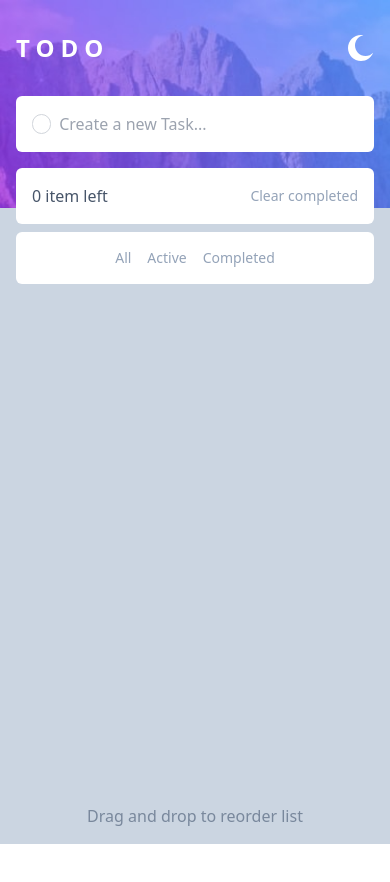
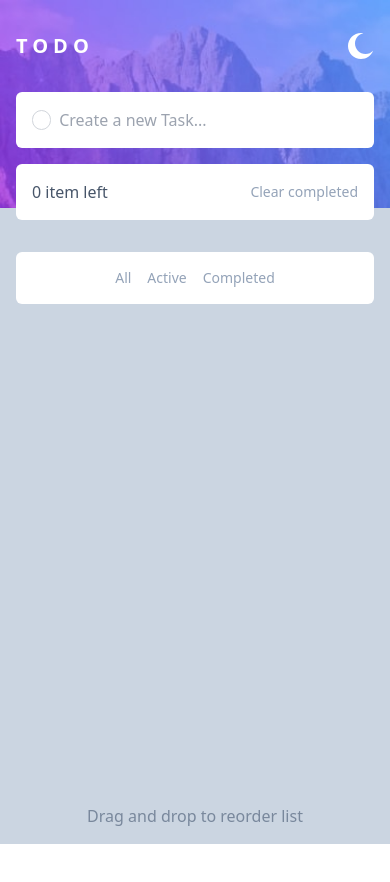
Before and after one commit to PandaDesigner/react-todo-frontend-mentor, a React (Vite) app: page / in a window 390 px wide. Shown: the top 882 px of the page. Built offline with nearby package versions, Linux system fonts and the light colour scheme.

Commit message:
full app

```diff
--- a/package.json
+++ b/package.json
@@ -10,6 +10,7 @@
     "preview": "vite preview"
   },
   "dependencies": {
+    "@hello-pangea/dnd": "^16.3.0",
     "react": "^18.2.0",
     "react-dom": "^18.2.0",
     "style-component": "^0.0.1",
--- a/src/App.jsx
+++ b/src/App.jsx
@@ -64,13 +64,13 @@ function App() {
 
   return (
     <>
-      <div className=' transition-colors duration-700 bg-[url("./assets/images/bg-mobile-light.jpg")] dark:bg-[url("./assets/images/bg-mobile-dark.jpg")] md:bg-[url("./assets/images/bg-desktop-light.jpg")] md:dark:bg-[url("./assets/images/bg-desktop-dark.jpg")] bg-contain bg-slate-300 dark:bg-slate-900 bg-top-center bg-no-repeat min-h-screen  relative'>
+      <div className=' transition-all duration-700 bg-[url("./assets/images/bg-mobile-light.jpg")] dark:bg-[url("./assets/images/bg-mobile-dark.jpg")]  md:dark:bg-[url("./assets/images/bg-mobile-dark.jpg")] md:bg-[url("./assets/images/bg-desktop-light.jpg")] lg:bg-[url("./assets/images/bg-desktop-light.jpg")] lg:dark:bg-[url("./assets/images/bg-desktop-dark.jpg")] bg-contain bg-slate-300 dark:bg-slate-900 bg-top-center bg-no-repeat min-h-screen  relative'>
         <HeaderApp
           handlerMode={handlerMode}
           darkMode={darkMode}
           handlerCreateTodo={handlerCreateTodo}
         />
-        <main className="container flex flex-col px-4 mx-auto">
+        <main className="container flex flex-col max-w-3xl px-4 mx-auto">
           <ListTodoApp
             todos={todofilter}
             handlerUpdateTodo={handlerUpdateTodo}
--- a/src/components/UI/FilterSection.jsx
+++ b/src/components/UI/FilterSection.jsx
@@ -4,7 +4,7 @@ import { ButtonText } from "./buttons/ButtonText";
 export const FilterSection = ({ handlerFilterTodo }) => {
   return (
     <>
-      <section className="container sticky px-4 pt-2 pb-8 mx-auto transition-colors duration-700 sm:mt-6 sm:pt-4 sm:relative bg-slate-300 dark:bg-slate-900 bottom-6">
+      <section className="container sticky max-w-3xl px-4 pt-2 pb-8 mx-auto mt-6 transition-colors duration-700 sm:mt-24 sm:pt-8 sm:relative bg-slate-300 dark:bg-slate-900 bottom-6">
         <div className="flex items-center justify-center gap-4 p-4 overflow-hidden transition-colors duration-700 bg-white rounded-md dark:bg-slate-700">
           <ButtonText onClick={handlerFilterTodo} buttonTextName="All" />
           <ButtonText onClick={handlerFilterTodo} buttonTextName="Active" />
--- a/src/components/UI/HeaderApp.jsx
+++ b/src/components/UI/HeaderApp.jsx
@@ -28,9 +28,9 @@ export const HeaderApp = ({ handlerCreateTodo, handlerMode, darkMode }) => {
 
   return (
     <>
-      <header className="container px-4 mx-auto transition-colors duration-300">
-        <div className="flex items-center justify-between py-8 text-white transition-colors duration-500 md:py-24">
-          <h1 className="uppercase text-2xl md:text-6xl tracking-[.25em] font-bold">
+      <header className="container max-w-3xl px-4 mx-auto transition-colors duration-300">
+        <div className="flex items-center justify-between py-8 text-white transition-colors duration-500 sm:py-16 md:py-24">
+          <h1 className="uppercase text-xl sm:text-3xl md:text-6xl tracking-[.25em] font-bold">
             Todo
           </h1>
           <button onClick={() => handlerMode()}>
@@ -39,7 +39,7 @@ export const HeaderApp = ({ handlerCreateTodo, handlerMode, darkMode }) => {
         </div>
         <form
           onSubmit={handlerSubmit}
-          className="flex items-center justify-center gap-2 p-4 mb-4 overflow-hidden transition-colors duration-300 bg-white rounded-md dark:bg-slate-700"
+          className="flex items-center justify-center gap-2 p-4 mx-auto mb-4 overflow-hidden transition-colors duration-300 bg-white rounded-md dark:bg-slate-700 "
         >
           <span
             type="button"
```
Also changed, not shown: 1 other file (tests, documents, lock files or other folders).
